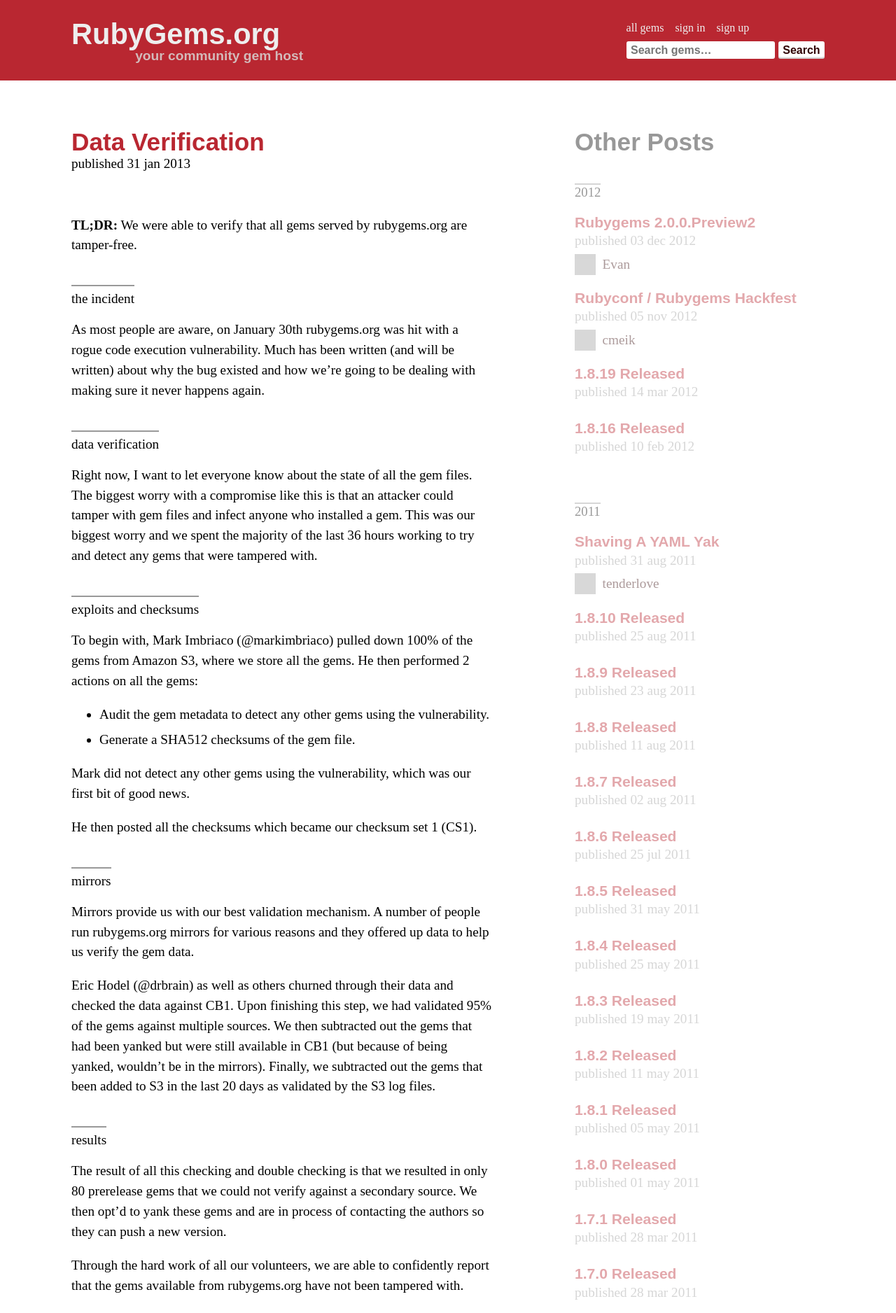
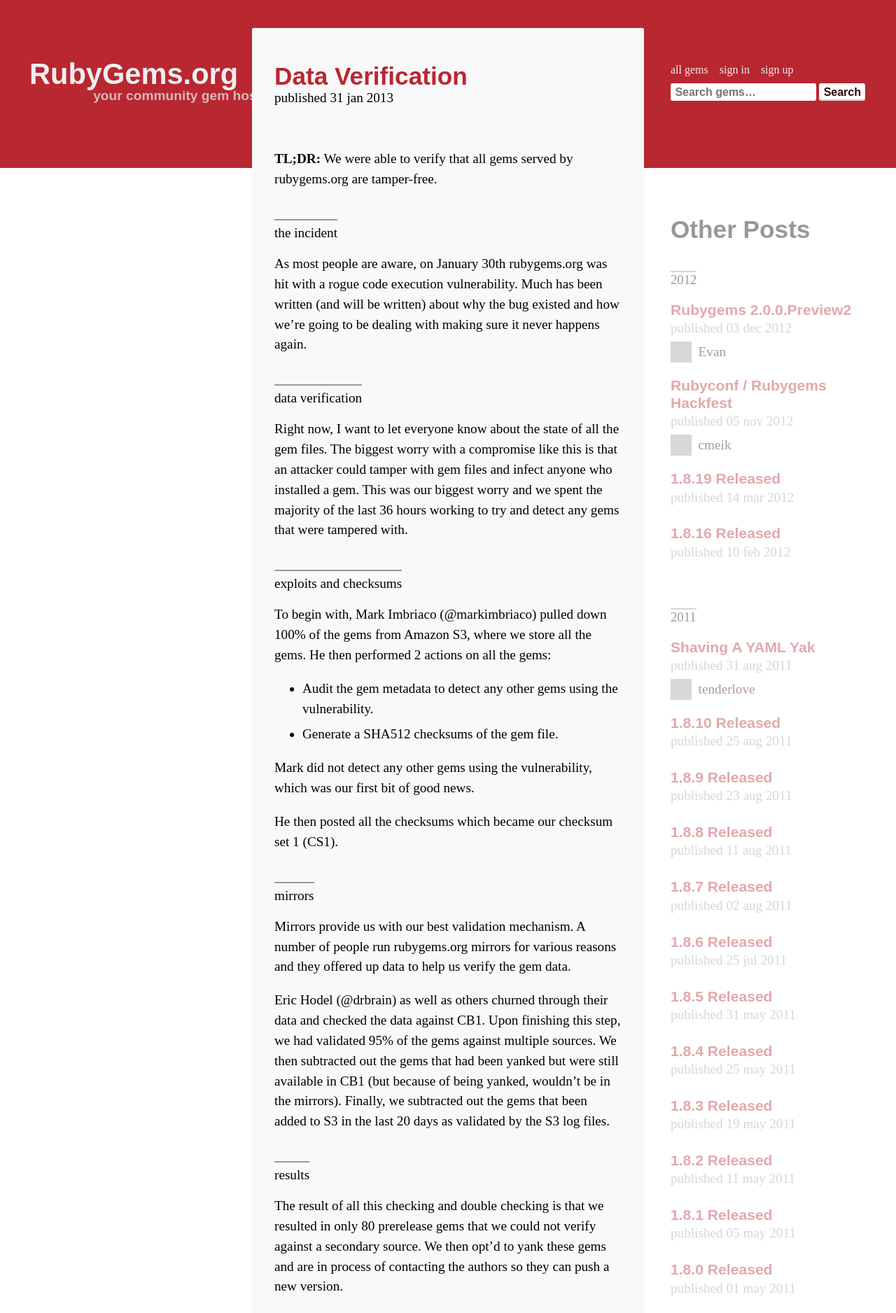
Before and after one commit to rubygems/rubygems.github.io, a Jekyll site: the page built from index.html, in a window 1280 px wide. Shown: the top 1876 px of the page at 70% size. Built offline with Jekyll 4.4.1, drawn with Linux system fonts in a browser that asks for light colours; some of the changed text lies outside the part shown.

Commit message:
larger header, smaller posts, and moved archive

```diff
--- a/index.html
+++ b/index.html
@@ -3,7 +3,7 @@
 title: RubyGems Blog
 ---
 
-<section class="all-content">
+<section class="allcontent">
   {% for post in site.posts limit:1 %}
     {% assign index = true %}
     {% assign content = post.content %}
--- a/javascripts/application.js
+++ b/javascripts/application.js
@@ -7,4 +7,6 @@
     $('body > footer').addClass('stickbottom');
   }
 
+  $('.other-posts').height($(document).height() - 780);
+
 });
--- a/stylesheets/application.css
+++ b/stylesheets/application.css
@@ -503,18 +503,21 @@
   font-size: 90%;
   font-weight: 400; }
 
-body > header, article, body > footer {
+body > header, article, body > footer, .allcontent {
   -webkit-box-sizing: border-box;
   -moz-box-sizing: border-box;
   box-sizing: border-box;
   display: block;
   margin: auto;
-  max-width: 1140px;
+  max-width: 1260px;
   padding: 0 2em; }
+
+.allcontent {
+  position: relative; }
 
 body > header {
   background: #b92731;
-  height: 115px;
+  height: 240px;
   max-width: 100%;
   overflow: auto;
   padding: 0;
@@ -528,13 +531,13 @@
     -moz-box-sizing: border-box;
     box-sizing: border-box;
     margin: auto;
-    max-width: 1140px;
+    max-width: 1260px;
     padding: 0 2em; }
   body > header nav > a {
     color: #eee;
     display: block;
     float: left;
-    margin-top: 1.5em;
+    margin-top: 81px;
     text-decoration: none; }
     body > header nav > a:hover, body > header nav > a:visited {
       color: #eee; }
@@ -562,7 +565,8 @@
           margin: -0.25em 0 0 4.65em; } }
   body > header .rubygems-actions {
     float: right;
-    margin-top: .25em; }
+    margin-top: 64px;
+    width: 280px; }
     @media (max-width: 650px) {
       body > header .rubygems-actions {
         float: left; } }
@@ -587,7 +591,7 @@
       font-weight: 600;
       padding: 0.2em 0.4em; }
       body > header .rubygems-actions form input[type="text"] {
-        width: 200px; }
+        width: 195px; }
         @media (max-width: 650px) {
           body > header .rubygems-actions form input[type="text"] {
             width: 140px; } }
@@ -611,7 +615,7 @@
     -moz-box-sizing: border-box;
     box-sizing: border-box;
     margin: auto;
-    max-width: 1140px;
+    max-width: 560px;
     padding: 0 2em; }
   body > footer.stickbottom {
     position: absolute;
@@ -631,10 +635,14 @@
     height: 55px; }
 
 article {
+  background: #f9f9f9;
+  border-radius: 3px;
   margin-bottom: 2.5em;
-  max-width: 600px;
+  max-width: 560px;
   padding: 1em 2em;
-  position: relative; }
+  position: relative;
+  position: relative;
+  top: -200px; }
   article h3, article h4, article h5, article h6 {
     border-top: 2px solid #999999;
     display: inline-block;
@@ -648,7 +656,7 @@
     font-size: 220%;
     font-weight: 900;
     line-height: 1em;
-    margin: 2em 0 0 0;
+    margin: 1em 0 0 0;
     text-transform: capitalize; }
   article hgroup .meta p {
     font-family: "ff-meta-serif-sc-web-pro", serif;
@@ -691,7 +699,7 @@
   font-size: 110%;
   font-weight: 600;
   margin: 0 auto 2.5em auto;
-  max-width: 1140px;
+  max-width: 1260px;
   padding: 0 2em;
   position: relative;
   -webkit-transition: 0.2s;
@@ -702,36 +710,21 @@
   .allposts:hover {
     left: -3px; }
 
-.all-content {
-  -webkit-box-sizing: border-box;
-  -moz-box-sizing: border-box;
-  box-sizing: border-box;
-  display: block;
-  margin: auto;
-  max-width: 1140px;
-  overflow: hidden;
-  padding: 0 2em;
-  position: relative; }
-  .all-content article:first-child {
-    float: left;
-    padding: 0; }
-
 .other-posts {
   opacity: .4;
   overflow-y: scroll;
   position: absolute;
   top: 0px;
-  right: -10px;
+  right: 2em;
   bottom: 0px;
   -webkit-transition: all 0.15s ease-out 0;
   -moz-transition: all 0.15s ease-out 0;
   -ms-transition: all 0.15s ease-out 0;
   -o-transition: all 0.15s ease-out 0;
   transition: all 0.15s ease-out 0;
-  width: 35%; }
+  width: 280px; }
   .other-posts:hover {
-    opacity: 1;
-    right: 0; }
+    opacity: 1; }
   .other-posts > h2 {
     -webkit-box-sizing: border-box;
     -moz-box-sizing: border-box;
@@ -741,7 +734,7 @@
     font-weight: 900;
     line-height: 1em;
     margin: 2em 0 0 0;
-    max-width: 600px;
+    max-width: 560px;
     text-transform: capitalize; }
   .other-posts .content-index {
     -webkit-box-sizing: border-box;
@@ -777,8 +770,10 @@
         overflow: auto;
         text-decoration: none; }
         .other-posts .content-index li > a article {
+          background: none;
           margin-bottom: 0;
-          padding: 0; }
+          padding: 0;
+          position: static; }
           @media (max-width: 650px) {
             .other-posts .content-index li > a article {
               padding: 0; } }
--- a/stylesheets/scss/_base-variables.scss
+++ b/stylesheets/scss/_base-variables.scss
@@ -1,5 +1,5 @@
-$max-article-width: 600px;
-$max-width: 1140px;
+$max-article-width: 560px;
+$max-width: 1260px;
 
 $red: rgb(185, 39, 49);
 $red-dark: #300405;
--- a/stylesheets/scss/_post.scss
+++ b/stylesheets/scss/_post.scss
@@ -1,8 +1,12 @@
 article {
+  background: #f9f9f9;
+  border-radius: 3px;
   margin-bottom: 2.5em;
   max-width: $max-article-width;
   padding: 1em 2em;
   position: relative;
+  position: relative;
+  top: -200px;
 
   h3, h4, h5, h6 {
     border-top: 2px solid #999;
@@ -20,7 +24,7 @@
       font-size: 220%;
       font-weight: 900;
       line-height: 1em;
-      margin: 2em 0 0 0;
+      margin: 1em 0 0 0;
       text-transform: capitalize;
     }
 
```
Also changed, not shown: stylesheets/scss/_layout.scss (+11 -6 lines), stylesheets/scss/_posts-index.scss (+4 -18 lines).
